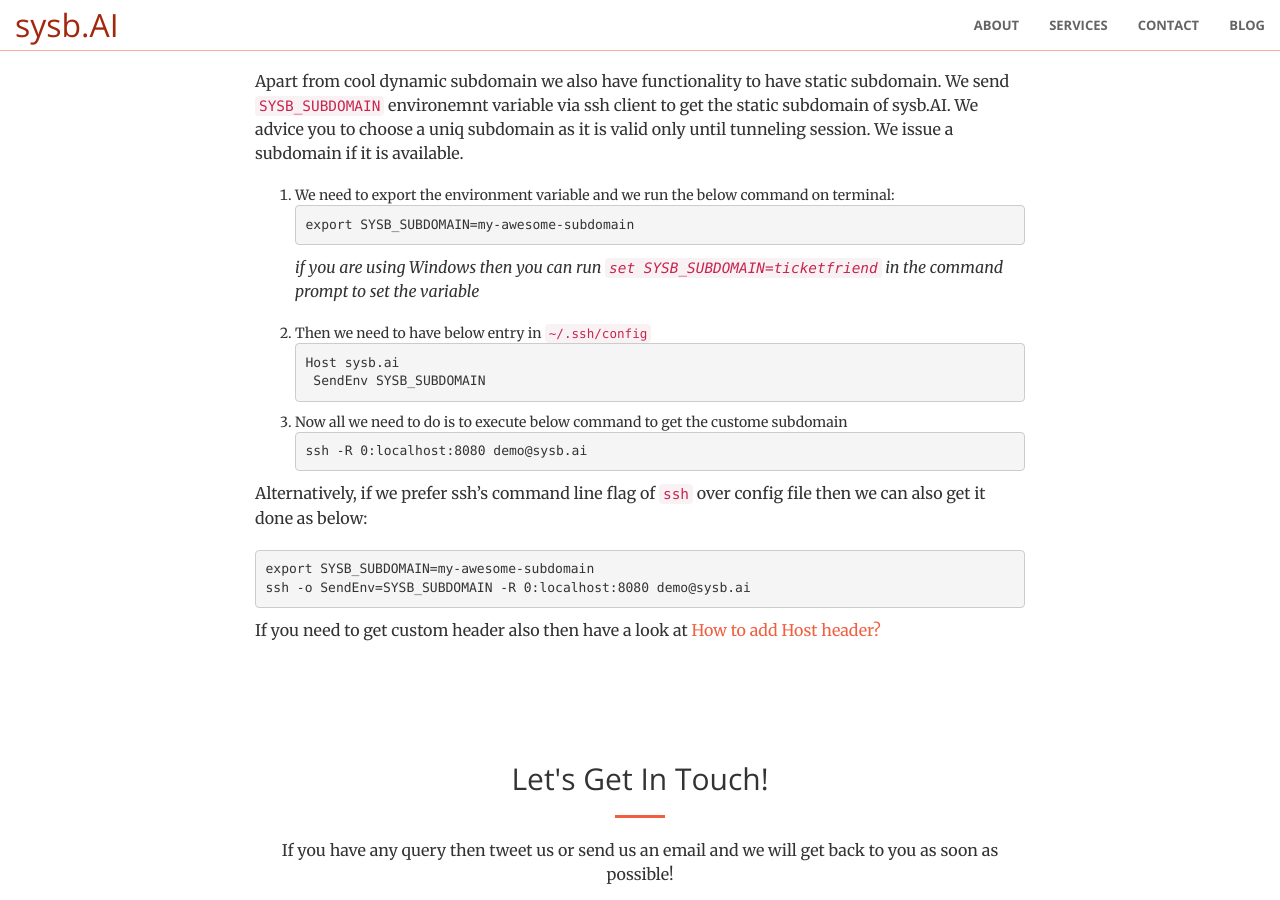
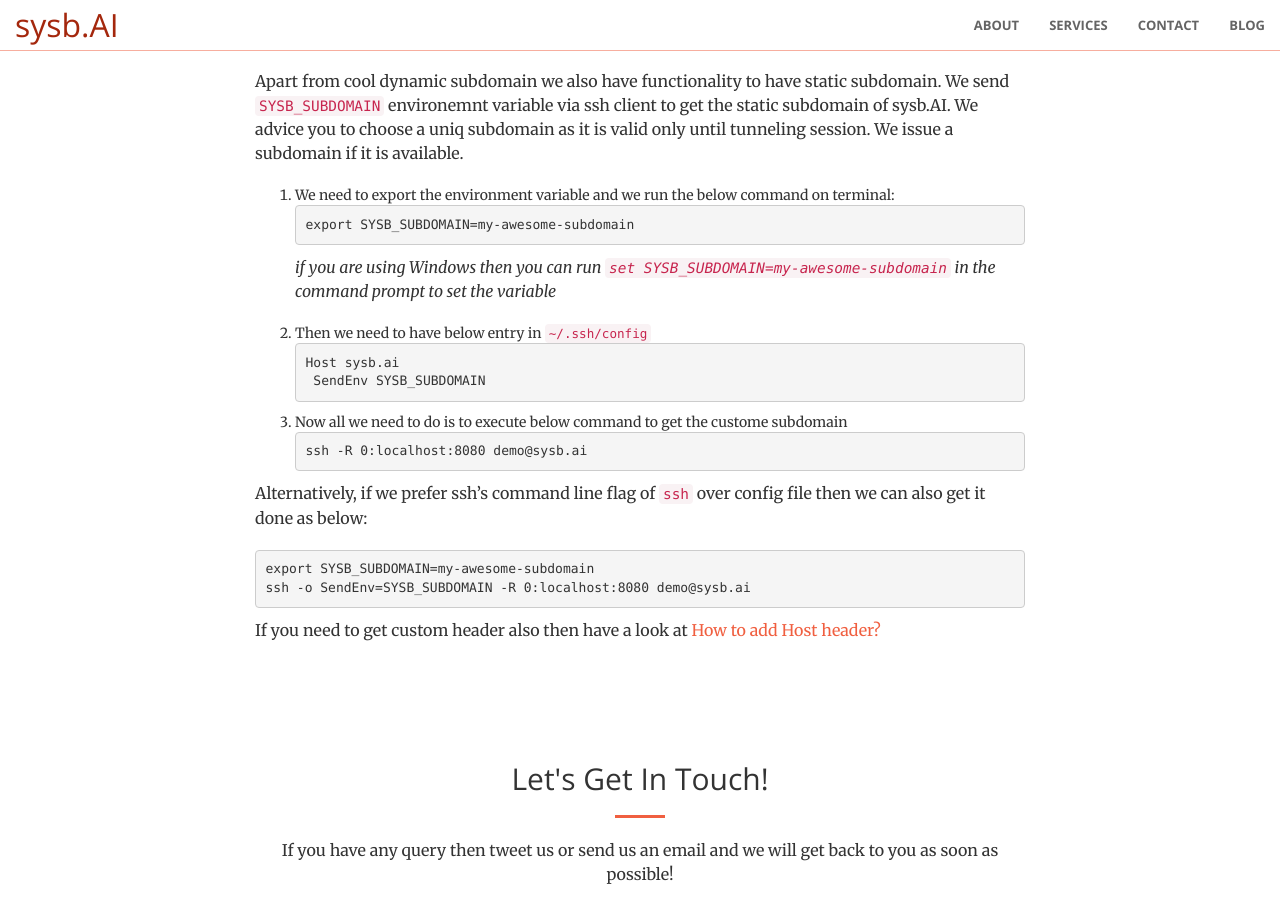
Before and after one commit to usama7628674/sysb.AI, a Jekyll site: the page built from _posts/2020-02-04-how-to-get-static-subdomain.md, in a window 1280 px wide and 900 px high, scrolled down 569 px. Built offline with Jekyll 4.4.1, drawn with Linux system fonts in a browser that asks for light colours.

Commit message:
some change

````diff
--- a/_posts/2020-02-04-how-to-get-static-subdomain.md
+++ b/_posts/2020-02-04-how-to-get-static-subdomain.md
@@ -10,7 +10,7 @@ Apart from cool dynamic subdomain we also have functionality to have static subd
 ```
 export SYSB_SUBDOMAIN=my-awesome-subdomain
 ```
-_if you are using Windows then you can run `set SYSB_SUBDOMAIN=ticketfriend` in the command prompt to set the variable_
+_if you are using Windows then you can run `set SYSB_SUBDOMAIN=my-awesome-subdomain` in the command prompt to set the variable_
 
 1. Then we need to have below entry in `~/.ssh/config`
 ```
````
